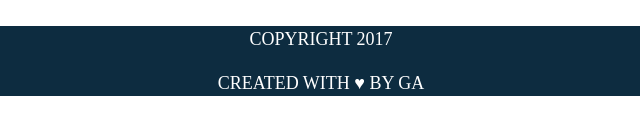
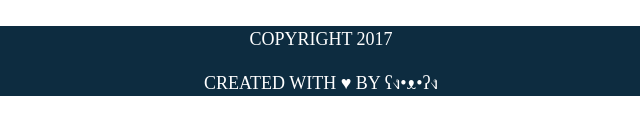
Before and after one commit to ConnerMcCabe/JS-Card-Memory, a plain HTML site: page index.html in a window 1280 px wide. Shown: the part 646-780 px from the top of the page, 319-959 px from the left. Drawn offline with Linux system fonts and the light colour scheme; a web font is replaced by a local one.

Commit message:
the most important tweak

```diff
--- a/index.html
+++ b/index.html
@@ -24,7 +24,7 @@
 
 	<footer>
 		<p class="copyright">Copyright 2017</p>
-		<p class="message">Created with &hearts; by <span class="Conner">GA</span></p>
+		<p class="message">Created with &hearts; by ʕง•ᴥ•ʔง</p>
 	</footer>
 <script src="js/main.js"></script>
 </body>
```
